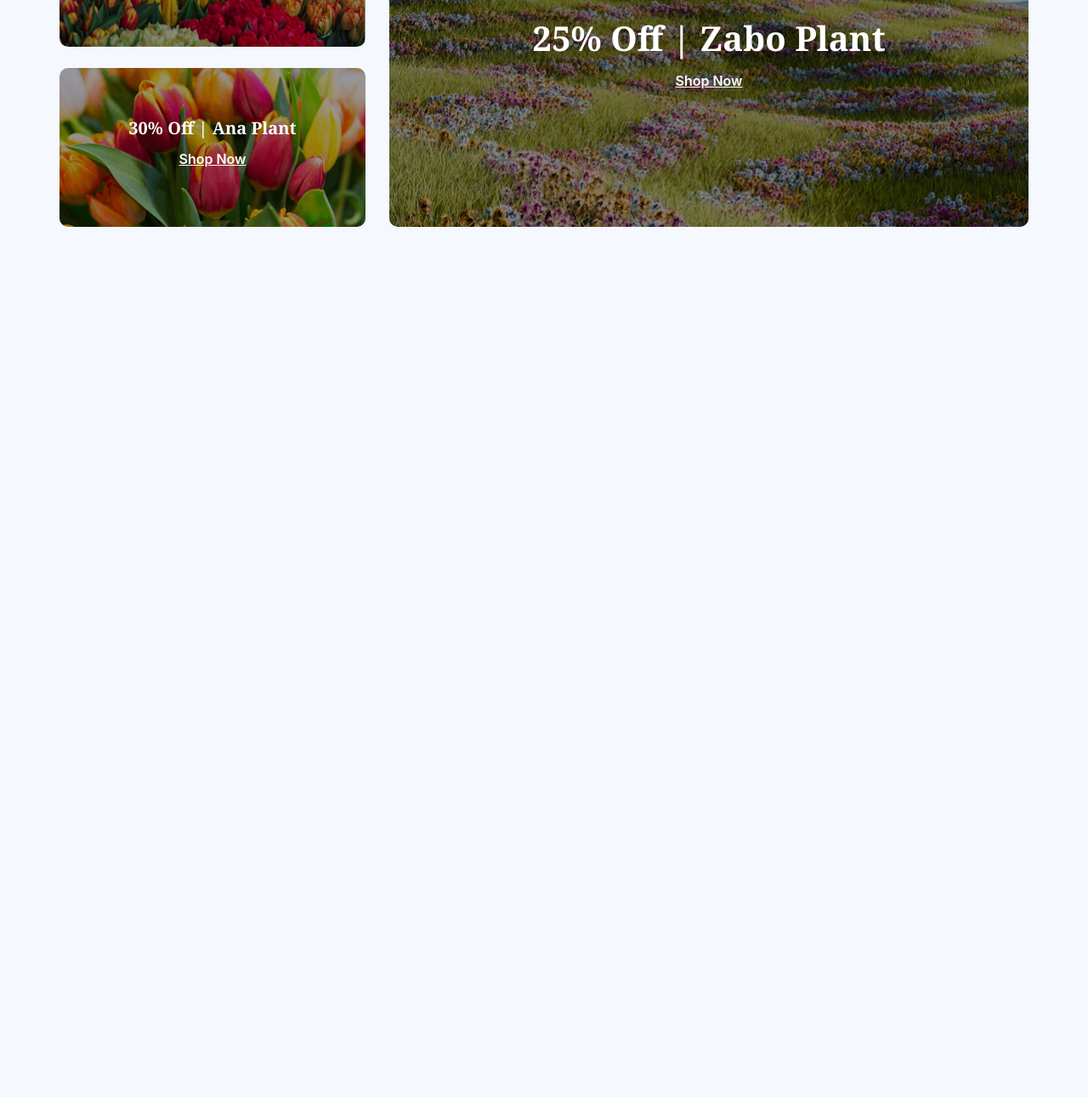
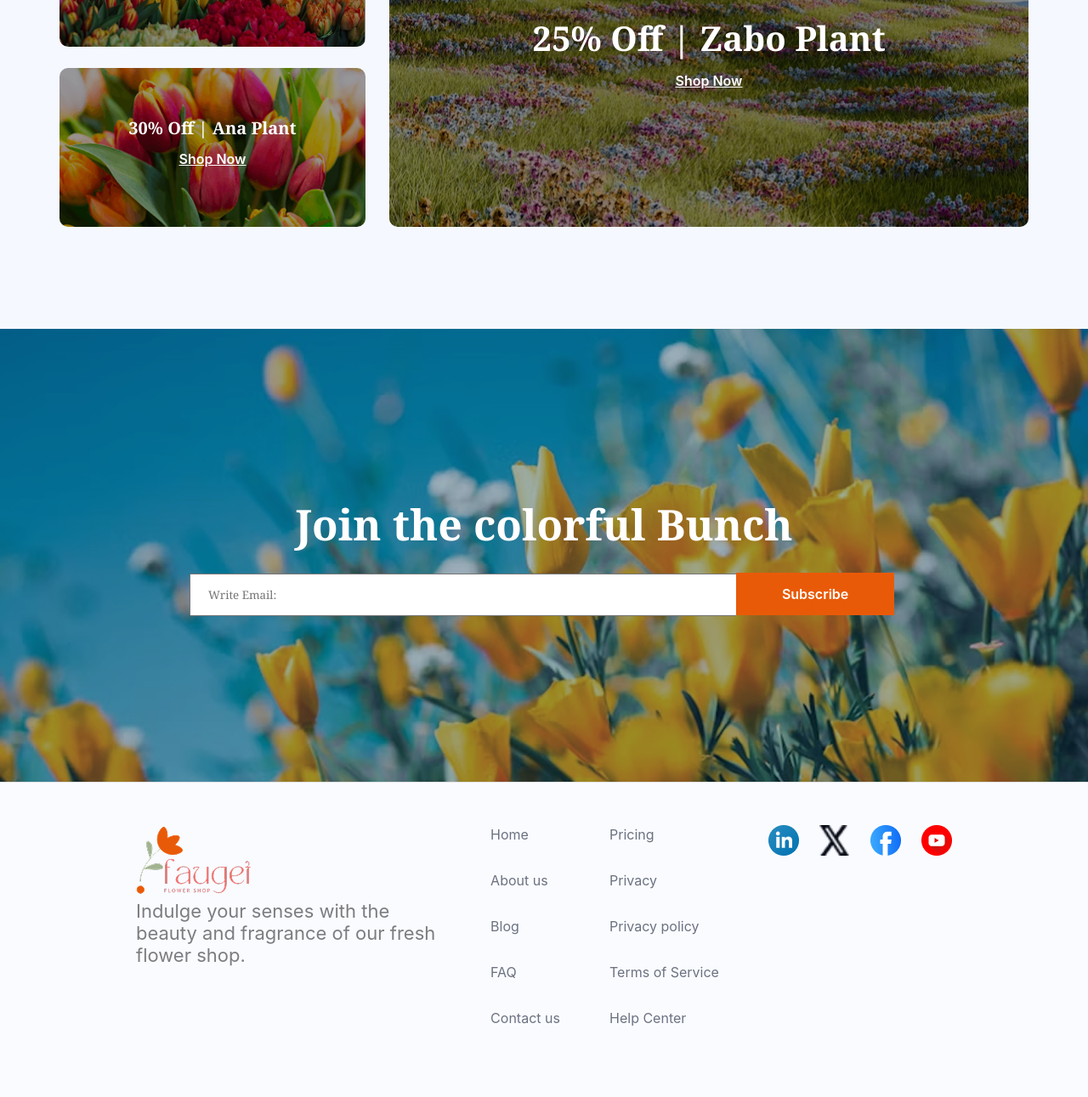
Before and after one commit to SyedShahanurShammas/flower_market_assignment2, a plain HTML site: page index.html in a window 1280 px wide. Shown: the part 3227-4518 px from the top of the page at 85% size. Before the commit the page ends 3494 px from the top, so only its background shows below. Drawn offline with Linux system fonts and the light colour scheme.

Commit message:
join section and footer section added

```diff
--- a/index.html
+++ b/index.html
@@ -227,8 +227,49 @@
           </div>
         </div>
       </section>
-      <!--  -->
     </main>
-    <footer></footer>
+    <!--  join section-->
+    <section class="join-section">
+      <div class="join-form-content">
+        <h1>Join the colorful Bunch</h1>
+        <div>
+          <input type="email" placeholder="Write Email:" />
+          <input type="button" value="Subscribe" />
+        </div>
+      </div>
+    </section>
+    <footer>
+      <div class="footer-siteLogo">
+        <figure><img src="./assets/logo.png" alt="" /></figure>
+        <p class="common-p-text">
+          Indulge your senses with the beauty and fragrance of our fresh flower
+          shop.
+        </p>
+      </div>
+      <div class="important-links">
+        <ul>
+          <li><a href="#">Home</a></li>
+          <li><a href="#">About us</a></li>
+          <li><a href="#">Blog</a></li>
+          <li><a href="#">FAQ</a></li>
+          <li><a href="#">Contact us</a></li>
+        </ul>
+      </div>
+      <div class="important-links">
+        <ul>
+          <li><a href="#">Pricing</a></li>
+          <li><a href="#">Privacy</a></li>
+          <li><a href="#">Privacy policy</a></li>
+          <li><a href="#">Terms of Service</a></li>
+          <li><a href="#">Help Center</a></li>
+        </ul>
+      </div>
+      <div class="social-icons">
+        <a href="#"><img src="./assets/icon-linkedin.png" alt="" /></a>
+        <a href="#"><img src="./assets/icon-twitter.png" alt="" /></a>
+        <a href="#"><img src="./assets/icon-facebook.png" alt="" /></a>
+        <a href="#"><img src="./assets/icon-youtube.png" alt="" /></a>
+      </div>
+    </footer>
   </body>
 </html>
--- a/style/style.css
+++ b/style/style.css
@@ -199,8 +199,6 @@ ul .li {
   margin-bottom: 25px;
   background-size: cover;
   border-radius: 10px;
-  /*
-  background: url() lightgray 50% / cover no-repeat; */
 }
 .left-2 {
   height: 187.5px;
@@ -258,6 +256,84 @@ ul .li {
   text-decoration-line: underline;
   text-decoration-style: solid;
   padding: 13px 50px;
+}
+/* join section */
+
+.join-section {
+  height: 533px;
+  background-image: url(../assets/news-letter-bg.png);
+  display: flex;
+  background-size: cover;
+  align-items: center;
+  justify-content: center;
+  background-repeat: no-repeat;
+  width: 100%;
+  margin-top: 120px;
+}
+
+.join-form-content h1 {
+  color: #fff;
+  font-size: 50px;
+  font-weight: 700;
+  line-height: normal;
+  text-align: center;
+  margin-bottom: 23px;
+}
+.join-form-content input[type="email"] {
+  width: 644px;
+  height: 50px;
+  padding: 8px 20px;
+}
+.join-form-content input[type="button"] {
+  background: var(--primary-color);
+  color: #fff;
+  font-family: Inter;
+  font-size: 16px;
+  font-weight: 600;
+  width: 186px;
+  height: 50px;
+  border: none;
+  position: relative;
+  right: 5px;
+}
+.join-form-content input[type="button"]:hover {
+  cursor: pointer;
+}
+/* footer start */
+footer {
+  border-top: 1px solid rgba(0, 0, 0, 0.1);
+  background: rgba(255, 255, 255, 0.5);
+  display: flex;
+  padding: 50px 160px;
+  width: 100%;
+  justify-content: space-between;
+}
+.footer-siteLogo {
+  width: 359px;
+  margin-bottom: 16px;
+}
+.important-links ul li {
+  list-style: none;
+  margin-bottom: 32px;
+}
+.important-links ul li a {
+  text-decoration: none;
+  color: #6b7280;
+  font-family: Inter;
+  font-size: 16px;
+  font-weight: 400;
+}
+.important-links {
+  display: flex;
+  flex-direction: column;
+}
+.social-icons img {
+  width: 36px;
+  height: 36px;
+}
+.social-icons {
+  display: flex;
+  gap: 24px;
 }
 /* Responsive for mobile device */
 @media screen and (max-width: 576px) {
@@ -339,4 +415,24 @@ ul .li {
   .flower-plant-section {
     margin-bottom: 0px;
   }
+  /* join */
+  .join-section {
+    height: 275px;
+    margin-top: 44px;
+  }
+  .join-form-content h1 {
+    font-size: 20px;
+  }
+  .join-form-content input[type="email"] {
+    width: 218px;
+  }
+  .join-form-content input[type="button"] {
+    width: 103px;
+  }
+  /* footer */
+  footer {
+    padding: 50px 20px;
+    flex-direction: column;
+    gap: 20px;
+  }
 }
```
